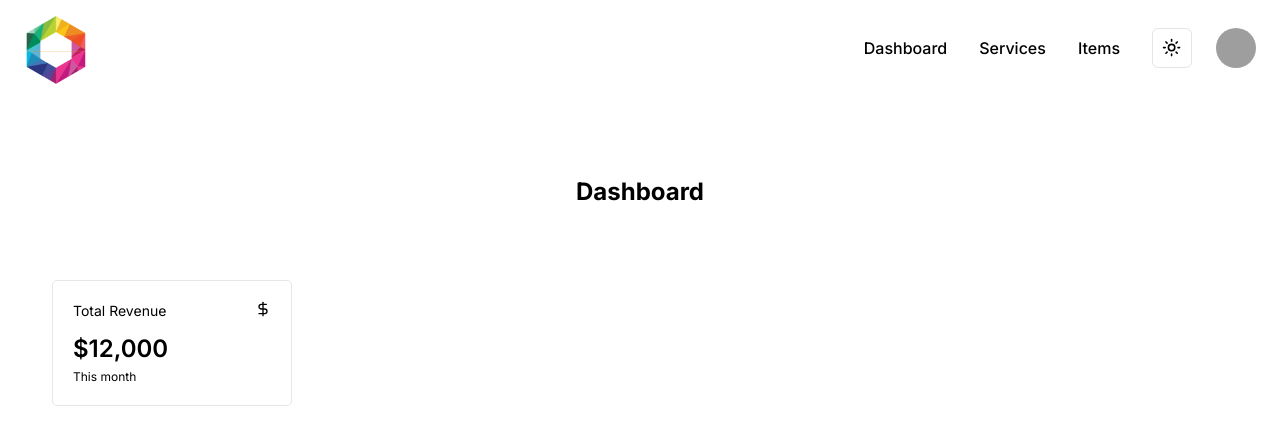
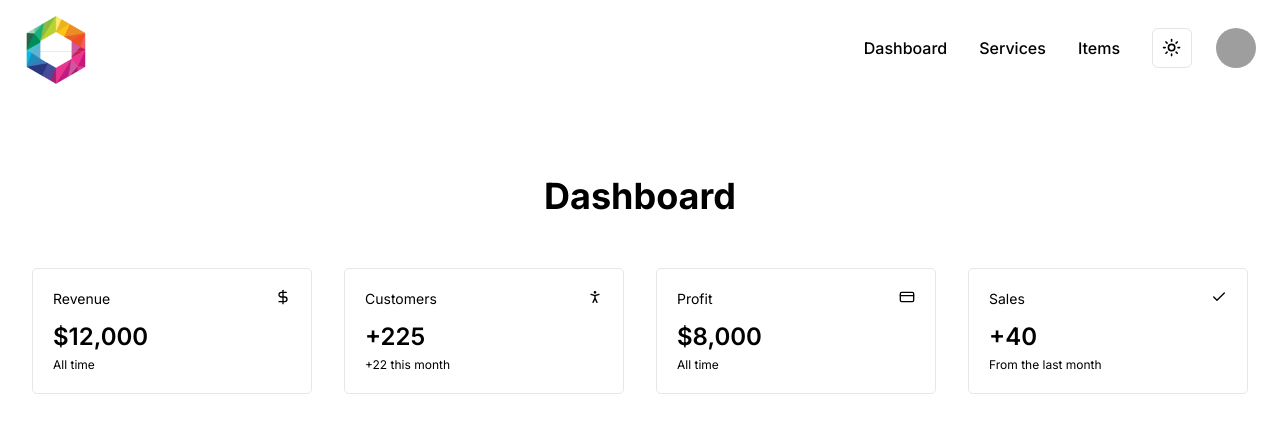
Before and after one commit to nizzyabi/nizzy-starter, a Next.js app: page /dashboard in a window 1280 px wide. Shown: the top 444 px of the page. Built offline with nearby package versions, Linux system fonts and the light colour scheme; grey boxes are pictures that could not be loaded.

Commit message:
Dashboard card

```diff
--- a/app/(root)/(routes)/dashboard/_components/dashboard-card.tsx
+++ b/app/(root)/(routes)/dashboard/_components/dashboard-card.tsx
@@ -1,38 +1,29 @@
-import { cn } from "@/lib/utils";
 import { LucideIcon } from "lucide-react";
-
 interface DashboardCardProps {
     label: string;
-    icon: LucideIcon;
+    Icon: LucideIcon;
     amount: string;
     description: string;
 }
 
-export const DashboardCard = (props: DashboardCardProps) => {
+export const DashboardCard = ({
+  label,
+  Icon,
+  amount,
+  description
+}: DashboardCardProps) => {
     return (
-        <DashboardCardContent className="border border-opacity-10">
+        <div className="border border-opacity-10 flex w-full flex-col gap-3 rounded-[5px] p-5">
+            {/* Label & Icon */}
             <section className="flex justify-between gap-2">
-                {/* label */}
-                <p className="text-sm">{props.label}</p>
-                {/* icon */}
-                <props.icon className="h-4 w-4" />
+                <p className="text-sm">{label}</p>
+                <Icon className="h-4 w-4" />
             </section>
+            {/* Amount & Description */}
             <section className="flex flex-col gap-1">
-                <h2 className="text-2xl font-semibold">{props.amount}</h2>
-                <p className="text-xs">{props.description}</p>
+                <h2 className="text-2xl font-semibold">{amount}</h2>
+                <p className="text-xs">{description}</p>
             </section>
-        </DashboardCardContent>
+        </div>
     )
 }
-
-export function DashboardCardContent(props: React.HTMLAttributes<HTMLDivElement>) {
-    return (
-      <div
-        {...props}
-        className={cn(
-          "flex w-full flex-col gap-3 rounded-[5px] p-5",
-          props.className
-        )}
-      />
-    );
-  }
--- a/app/(root)/(routes)/dashboard/page.tsx
+++ b/app/(root)/(routes)/dashboard/page.tsx
@@ -1,21 +1,37 @@
-import { DollarSign } from "lucide-react";
-import { DashboardCard, DashboardCardContent } from "./_components/dashboard-card";
+import { Check, CreditCard, DollarSign, PersonStanding } from "lucide-react";
+import { DashboardCard } from "./_components/dashboard-card";
 
 export default function DashboardPage() {
     return (
         <div className="flex flex-col gap-5 w-full">
-            <h1 className="font-bold text-2xl mx-6 text-center">Dashboard</h1>
+            <h1 className="font-bold text-4xl mx-6 text-center">Dashboard</h1>
             <div className="container mx-auto py-8">
                 <div className="flex flex-col gap-5 w-full">
                     <section className="grid w-full grid-cols-1 gap-4 gap-x-8 transition-all sm:grid-cols-2 xl:grid-cols-4">
-                        <DashboardCardContent>
-                            <DashboardCard
-                                label="Total Revenue"
-                                icon={DollarSign}
-                                amount="$12,000"
-                                description="This month"
-                            />
-                        </DashboardCardContent>
+                        <DashboardCard
+                            label="Revenue"
+                            Icon={DollarSign}
+                            amount="$12,000"
+                            description="All time"
+                        />
+                        <DashboardCard
+                            label="Customers"
+                            Icon={PersonStanding}
+                            amount="+225"
+                            description="+22 this month"
+                        />
+                        <DashboardCard
+                            label="Profit"
+                            Icon={CreditCard}
+                            amount="$8,000"
+                            description="All time"
+                        />
+                        <DashboardCard
+                            label="Sales"
+                            Icon={Check}
+                            amount="+40"
+                            description="From the last month"
+                        />
                     </section>
                 </div>
             </div>
--- a/app/page.tsx
+++ b/app/page.tsx
@@ -1,5 +1,3 @@
-import { Navbar } from "@/components/navbar";
-
 export default function Home() {
   return (
     <div>
```
